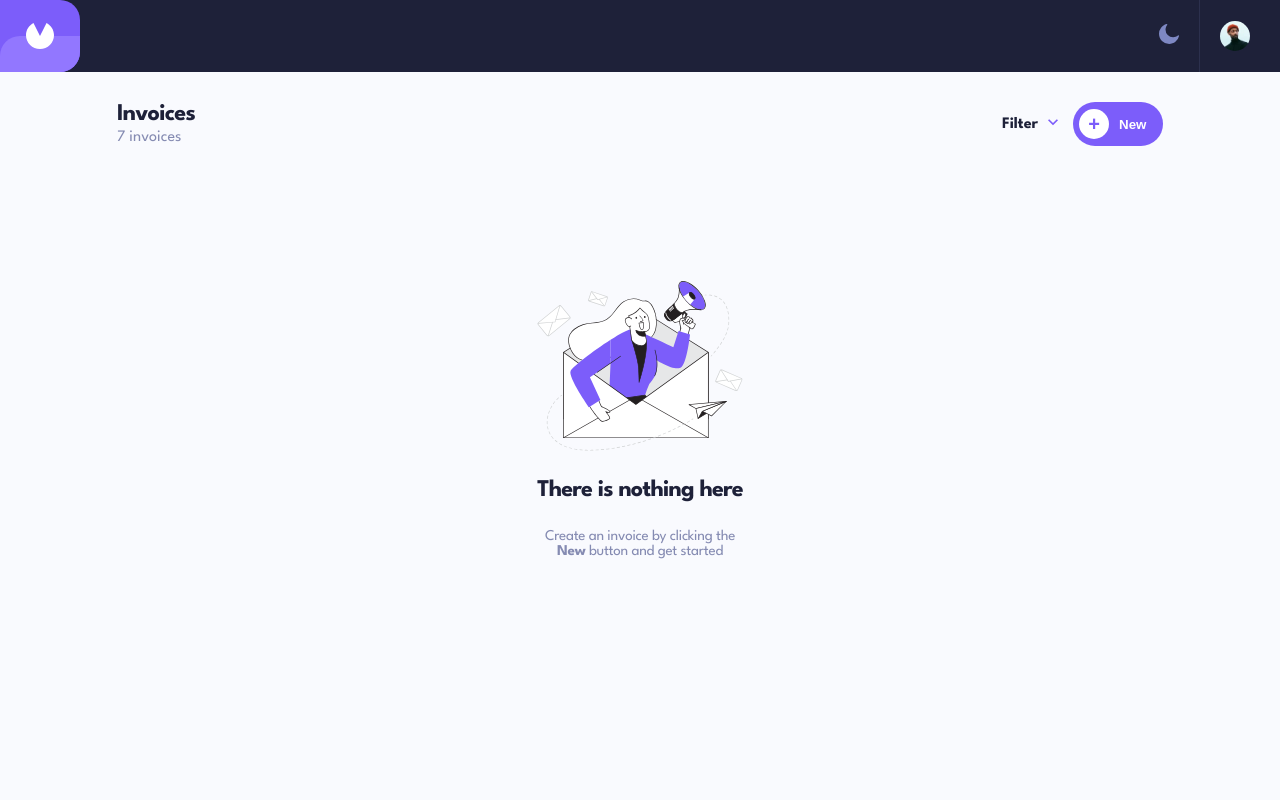
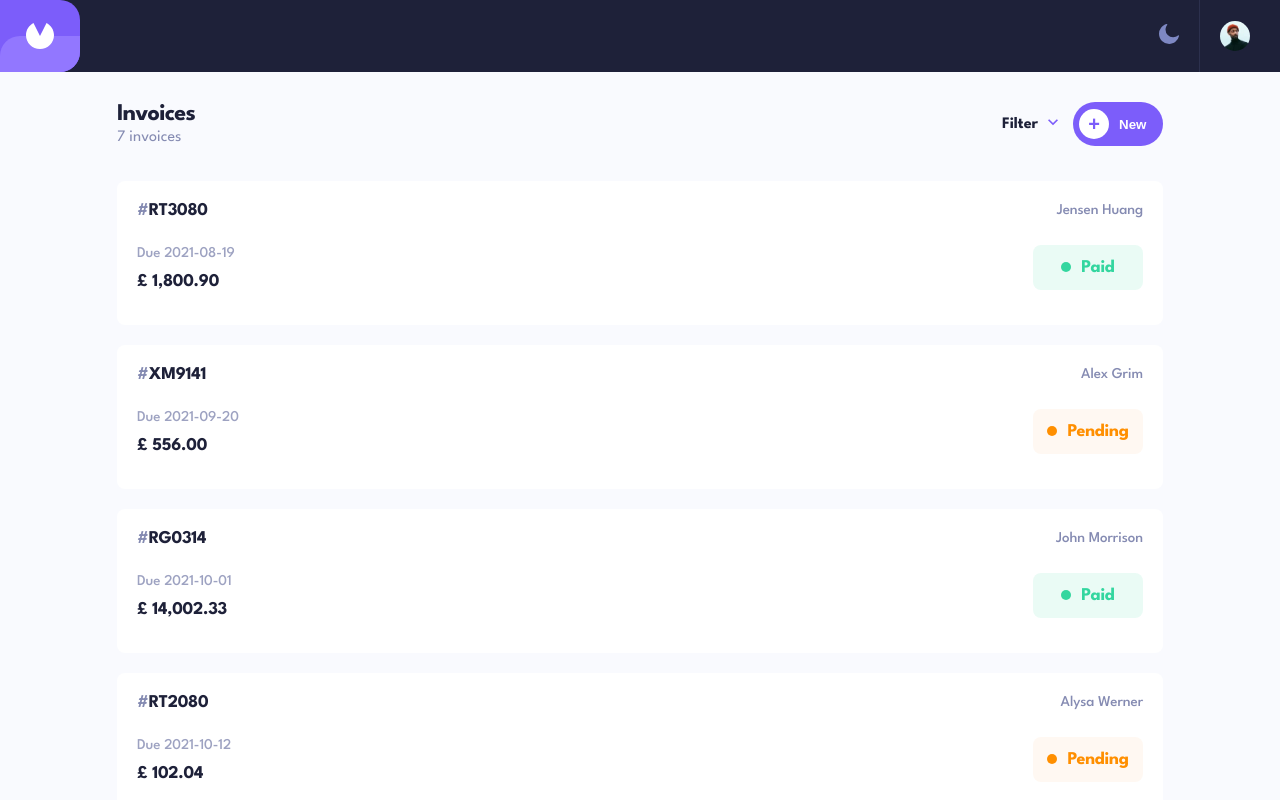
Before and after one commit to julie-ify/invoicease_frontend, a React (Create React App) app: page / in a window 1280 px wide. Shown: the top 800 px of the page. Built offline with nearby package versions, Linux system fonts and the light colour scheme.

Commit message:
Implement currency converter function

```diff
--- a/src/component/InvoiceList.jsx
+++ b/src/component/InvoiceList.jsx
@@ -13,7 +13,7 @@ function InvoiceList({ mode }) {
 		const getAllInvoices = async () => {
 			try {
 				const response = await Axios.get('/data.json');
-				setAppState({ ...appState, invoices: [] });
+				setAppState({ ...appState, invoices: response.data });
 			} catch (error) {
 				console.error(error);
 			}
--- a/src/component/InvoiceListItem.jsx
+++ b/src/component/InvoiceListItem.jsx
@@ -1,6 +1,9 @@
 import React from 'react';
 import '../styles/InvoiceListItem.css';
-import { toCapitalizeCase } from '../utilities/formatFunction';
+import {
+	currencyConverter,
+	toCapitalizeCase,
+} from '../utilities/formatFunction';
 
 function InvoiceListItem({ invoice, mode }) {
 	let statusBgStyle;
@@ -54,9 +57,13 @@ function InvoiceListItem({ invoice, mode }) {
 				</span>
 			</div>
 			<div className="invoice-list-item-lower">
-				<span className={`invoice-list-item-grid-date font-body-md ${
-						mode === 'light' ? 'font-opacity-grey-light' : 'font-opacity-grey-dark'
-					}`}>
+				<span
+					className={`invoice-list-item-grid-date font-body-md ${
+						mode === 'light'
+							? 'font-opacity-grey-light'
+							: 'font-opacity-grey-dark'
+					}`}
+				>
 					Due <span>{invoice.paymentDue}</span>
 				</span>
 				<div className={`invoice-list-item-grid-status ${statusBgStyle}`}>
@@ -66,7 +73,7 @@ function InvoiceListItem({ invoice, mode }) {
 					</span>
 				</div>
 				<h3 className="invoice-list-item-grid-amount font-heading-mdx font-bold">
-					£ <span>{invoice.total}</span>
+					<span>{currencyConverter(invoice.total)}</span>
 				</h3>
 			</div>
 		</div>
--- a/src/utilities/formatFunction.js
+++ b/src/utilities/formatFunction.js
@@ -11,3 +11,15 @@ export const toCapitalizeCase = (word) => {
 
 	return word.join(' ');
 };
+
+// Converts the currency and price to human readable format e.g £2,000
+export const currencyConverter = (price) => {
+	const currencySymbol = '£';
+
+	const formattedAmount = `${currencySymbol} ${price.toLocaleString('en-UK', {
+		maximumFractionDigits: 2,
+		minimumFractionDigits: 2,
+	})}`;
+
+	return formattedAmount;
+};
```
